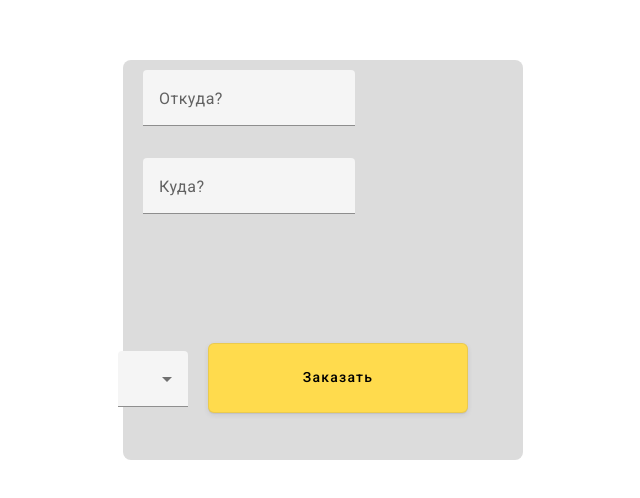
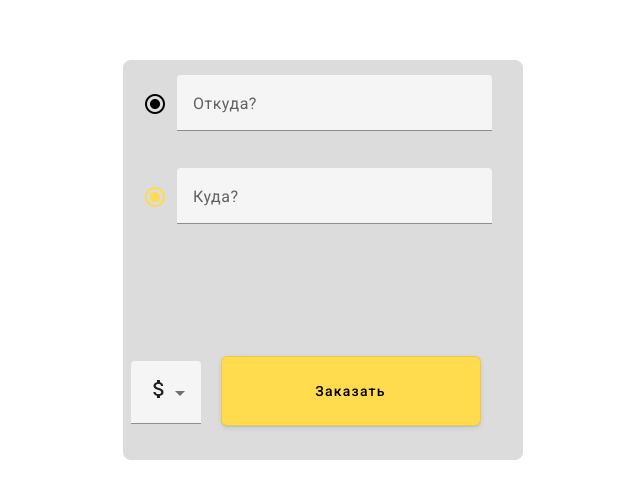
Before and after one commit to Skeptic86/angular-order-form, an Angular app: page / in a window 1280 px wide. Shown: the part 140-638 px from the top of the page, without its empty margins (317-957 px from the left). Built offline with nearby package versions, Linux system fonts and the light colour scheme.

Commit message:
added circles  & clear button

```diff
--- a/src/app/app.component.html
+++ b/src/app/app.component.html
@@ -1,7 +1,7 @@
 <div class="container">
   <div class="form mat-typography">
     <app-autocomplete class="mat-typography" placeholderText="Откуда?"></app-autocomplete>
-    <app-autocomplete class="mat-typography" placeholderText="Куда?"></app-autocomplete>
+    <app-autocomplete class="mat-typography" iconColor="#ffdb4d" placeholderText="Куда?"></app-autocomplete>
     <div class="buttons">
       <app-payment-choose></app-payment-choose>
       <app-order-button></app-order-button>
--- a/src/app/components/autocomplete/autocomplete.component.html
+++ b/src/app/components/autocomplete/autocomplete.component.html
@@ -1,16 +1,17 @@
 <form class="example-form">
-    <mat-form-field class="example-fill" appearance="fill">
+    <mat-icon class="icon" [ngStyle]="{color:iconColor}">
+      radio_button_checked
+    </mat-icon>
+    <mat-form-field class="example-full-width" appearance="fill">
       <mat-label>{{placeholderText}}</mat-label>
-      <input type="text"
-             placeholder="Адрес"
-             aria-label="Number"
-             matInput
-             [formControl]="myControl"
-             [matAutocomplete]="auto">
+      <input type="text" placeholder="Адрес" aria-label="Number" matInput [formControl]="myControl"[matAutocomplete]="auto" [(ngModel)]="value">
       <mat-autocomplete #auto="matAutocomplete">
         <mat-option *ngFor="let option of filteredOptions | async" [value]="option">
           {{option}}
         </mat-option>
       </mat-autocomplete>
+      <button type="button" *ngIf="value" matSuffix mat-icon-button aria-label="Clear" (click)="value = ''">
+        <mat-icon>close</mat-icon>
+      </button>
     </mat-form-field>
 </form>
--- a/src/app/components/autocomplete/autocomplete.component.scss
+++ b/src/app/components/autocomplete/autocomplete.component.scss
@@ -1,10 +1,16 @@
 .example-form {
     min-width: 150px;
-    max-width: 500px;
+    max-width: 350px;
     width: 100%;
-    margin: 10px 0 0px 20px;
+    margin: 15px 0 0px 20px;
 }
 
 .example-full-width {
-    width: 100%;
+    width: 90%;
 }
+.parent .material-input-you-found { opacity : .5; }
+
+
+.icon {
+    margin-right: 10px;
+}
--- a/src/app/components/autocomplete/autocomplete.component.ts
+++ b/src/app/components/autocomplete/autocomplete.component.ts
@@ -12,9 +12,12 @@ import { Input } from '@angular/core';
 })
 export class AutocompleteComponent implements OnInit {
   @Input() placeholderText?: string;
+  @Input() iconColor?: string;
   myControl = new FormControl('');
   options: string[] = []
   filteredOptions!: Observable<string[]>;
+
+  value = '';
 
   getOptions(): void {
     this.options = this.completeService.getOptions()
--- a/src/app/components/payment-choose/payment-choose.component.scss
+++ b/src/app/components/payment-choose/payment-choose.component.scss
@@ -1,5 +1,7 @@
 
 .form_field {
     width: 70px;
-    margin-top: 25px;
+    margin: 25px 0 0 25px;
+    background: none;
+
 }
--- a/src/app/components/payment-choose/payment-choose.component.ts
+++ b/src/app/components/payment-choose/payment-choose.component.ts
@@ -1,4 +1,5 @@
 import {Component} from '@angular/core';
+import { Input } from '@angular/core';
 
 @Component({
   selector: 'app-payment-choose',
@@ -7,6 +8,6 @@ import {Component} from '@angular/core';
 })
 export class PaymentChooseComponent {
 
-  selected = "account_balance_wallet";
+  selected = "attach_money";
 
 }
```
Also changed, not shown: 1 other file (tests, documents, lock files or other folders).
